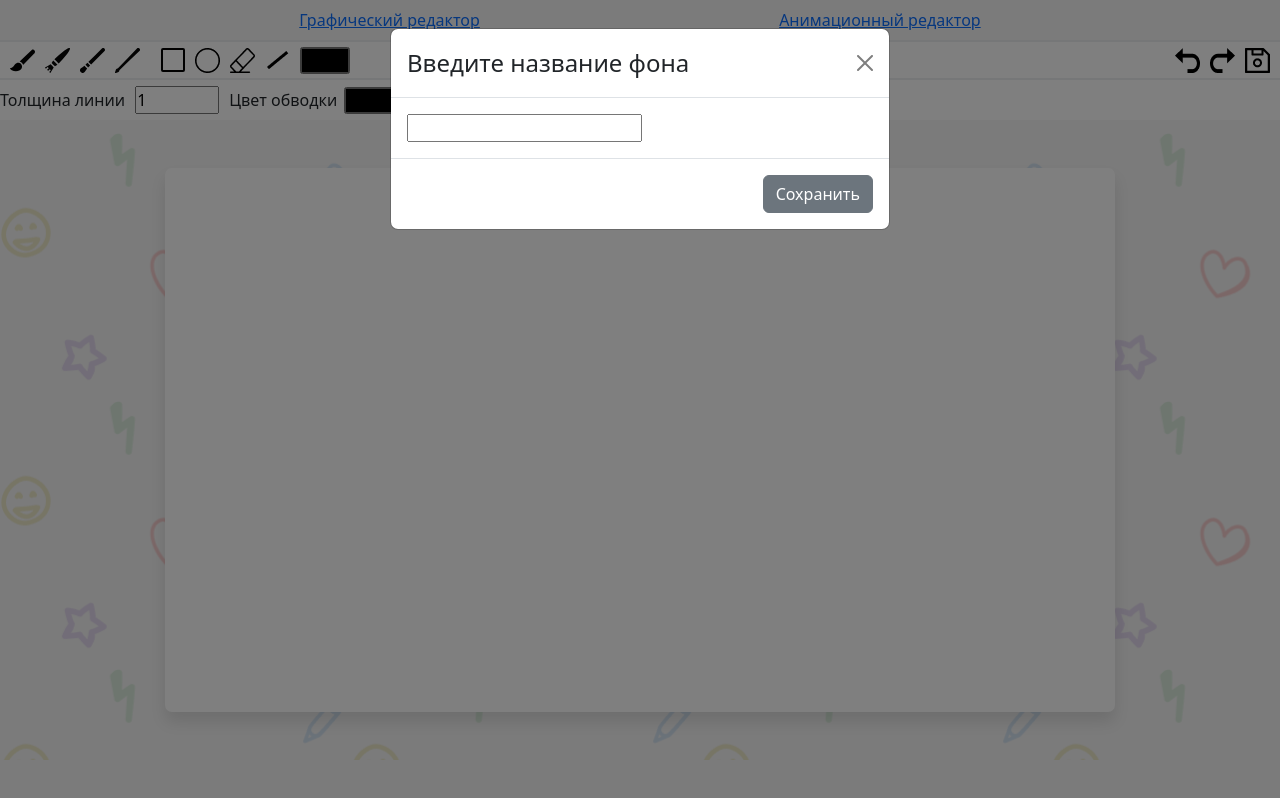
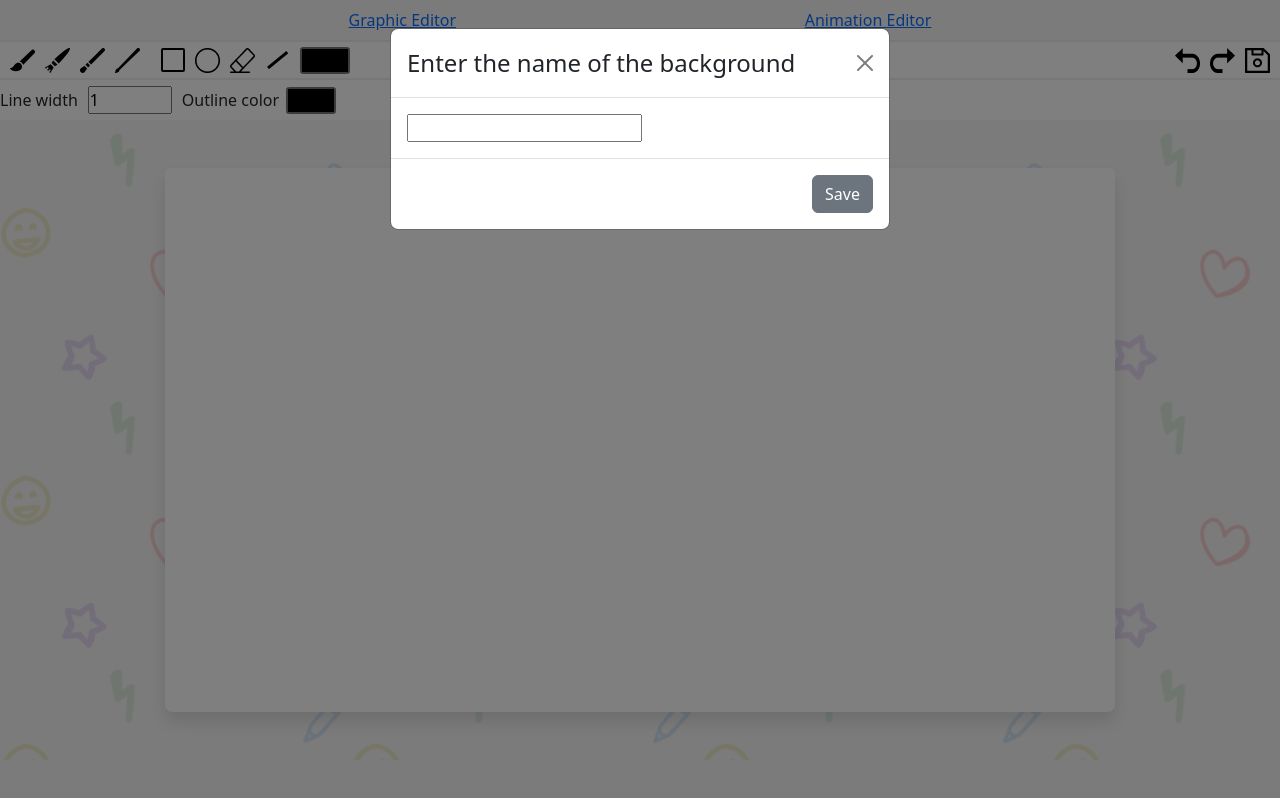
Before and after one commit to DaryaSukhanova/Story-maker, a React (Create React App) app in the folder client/: page /graphic-editor in a window 1280 px wide. Both pictures are taken after a click on the button 1257 px from the left and 60 px from the top of the page. Built offline with nearby package versions, Linux system fonts and the light colour scheme; no server answers.

Commit message:
changing the language to English abd adding a component

```diff
--- a/client/src/components/Navbar.jsx
+++ b/client/src/components/Navbar.jsx
@@ -4,8 +4,8 @@ import {Link} from "react-router-dom";
 const Navbar = () => {
     return (
         <div className="nav-bar">
-            <Link to="/graphic-editor">Графический редактор</Link>
-            <Link to="/animation-editor">Анимационный редактор</Link>
+            <Link to="/graphic-editor">Graphic Editor</Link>
+            <Link to="/animation-editor">Animation Editor</Link>
         </div>
     );
 };
--- a/client/src/components/SettingBar.jsx
+++ b/client/src/components/SettingBar.jsx
@@ -4,13 +4,13 @@ import toolState from "../store/toolState";
 const SettingBar = () => {
     return (
         <div className="setting-bar">
-            <label htmlFor="line-width">Толщина линии</label>
+            <label htmlFor="line-width">Line width</label>
             <input
                 onChange={e => toolState.setLineWidth(e.target.value)}
                 style={{margin: '0 10px'}}
                 id="line-width" type="number"
                 defaultValue={1} min={1} max={50}/>
-            <label htmlFor="stroke-color" style={{marginRight: 7}}>Цвет обводки</label>
+            <label htmlFor="stroke-color" style={{marginRight: 7}}>Outline color</label>
             <input id="stroke-color" onChange={e=>toolState.setFillStroke(e.target.value)} type="color"/>
         </div>
     );
--- a/client/src/components/SvgSettingBar.jsx
+++ b/client/src/components/SvgSettingBar.jsx
@@ -5,14 +5,14 @@ import svgToolState from "../store/svgToolState";
 const SvgSettingBar = () => {
     return (
         <div className="svg-setting-bar">
-            <label htmlFor="line-width">Толщина линии</label>
+            <label htmlFor="line-width">Line width</label>
             <input
                 onChange={e => svgToolState.setLineWidth(e.target.value)}
                 style={{margin: '0 10px'}}
                 id="line-width" type="number"
                 defaultValue={2} min={1} max={50}
             />
-            <label htmlFor="stroke-color" style={{marginRight: 7}}>Цвет обводки</label>
+            <label htmlFor="stroke-color" style={{marginRight: 7}}>Outline color</label>
             <input id="stroke-color"
                    onChange={e => svgToolState.setFillStroke(e.target.value)}
                    type="color"
--- a/client/src/components/Toolbar.jsx
+++ b/client/src/components/Toolbar.jsx
@@ -33,14 +33,14 @@ const Toolbar = () => {
         <div className="tool-bar">
             <Modal show={modal} onHide={()=>{setModal(false)}}>
                 <Modal.Header closeButton >
-                    <Modal.Title>Введите название фона</Modal.Title>
+                    <Modal.Title>Enter the name of the background</Modal.Title>
                 </Modal.Header>
                 <Modal.Body>
                     <input type="text" ref={backgroundNameRef}/>
                 </Modal.Body>
                 <Modal.Footer>
                     <Button variant="secondary" onClick={()=> download()}>
-                        Сохранить
+                        Save
                     </Button>
                 </Modal.Footer>
             </Modal>
```
Also changed, not shown: client/src/components/AnimationSettingBlock.jsx (added, +11 -0 lines).
